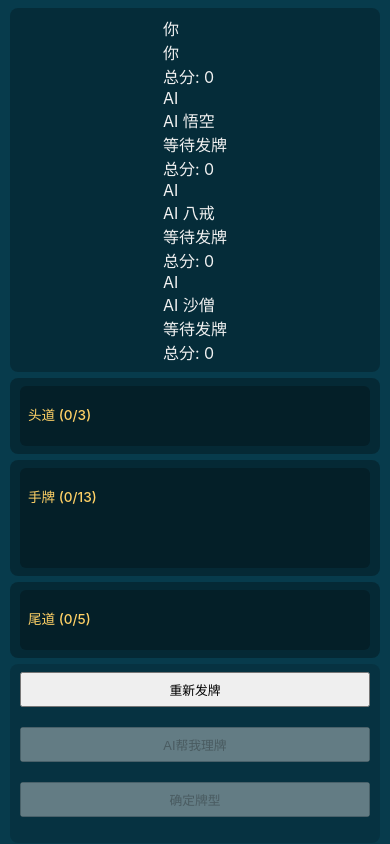
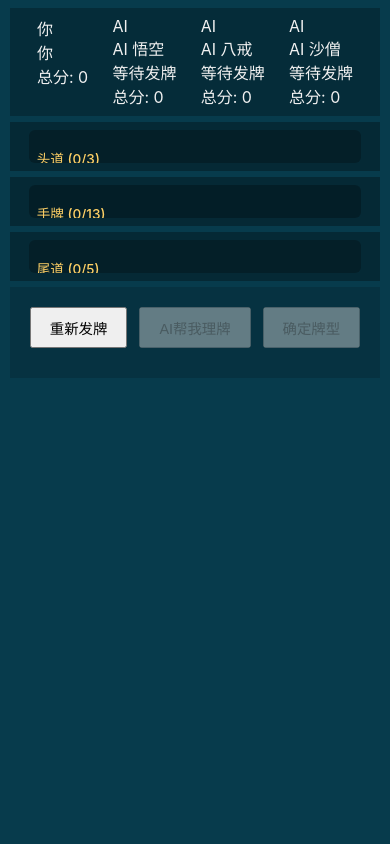
Before and after one commit to wen952555/sss, a React (Create React App) app in the folder frontend/: page / in a window 390 px wide. Built offline with nearby package versions, Linux system fonts and the light colour scheme.

Commit message:
Update App.css

```diff
--- a/frontend/src/App.css
+++ b/frontend/src/App.css
@@ -13,8 +13,8 @@ body {
   -moz-osx-font-smoothing: grayscale;
   color: #f1f1f1;
   box-sizing: border-box;
-  display: flex; /* 让body成为flex容器 */
-  flex-direction: column; /* 使app-container能用flex-grow */
+  display: flex;
+  flex-direction: column;
 }
 *, *::before, *::after {
   box-sizing: inherit;
@@ -23,35 +23,35 @@ body {
 .app-container {
   display: flex;
   flex-direction: column;
-  width: 100%;
-  flex-grow: 1; /* 占据body内所有可用垂直空间 */
-  /* padding 由 game-view-active 控制 */
+  width: 100%; /* 确保 app-container 占满宽度 */
+  flex-grow: 1;
 }
 
 /* 主游戏视图容器 (包含5个横幅) */
 .game-view-active {
   display: flex;
   flex-direction: column; /* 五个横幅垂直排列 */
-  align-items: center;    /* 横幅内容在其max-width内居中 */
-  width: 100%;
-  flex-grow: 1;          /* 占据app-container内所有可用垂直空间 */
-  padding: 10px 15px;    /* 统一的左右内边距，上下由gap控制 */
-  gap: 10px;             /* 横幅之间的垂直间距 */
+  align-items: stretch;    /* 横幅默认拉伸以占满宽度 */
+  width: 100%;           /* 占满父容器宽度 */
+  flex-grow: 1;
+  padding: 0;            /* 移除 game-view-active 的 padding，让 banner-section 控制边距 */
+  gap: 8px;              /* 横幅之间的垂直间距 */
 }
 
-/* 通用横幅区域样式 */
+/* 通用横幅区域样式 - 核心：占满宽度，移除 max-width 和 margin:auto */
 .banner-section {
-  width: 100%;           /* 占满父容器（game-view-active在padding内的宽度） */
-  max-width: 900px;      /* 所有横幅内容的最大宽度 */
-  margin-left: auto;     /* 使横幅内容在其父容器内水平居中 */
-  margin-right: auto;
-  padding: 10px;         /* 横幅自身的上下内边距，左右由父容器控制 */
+  width: 100%;           /* 关键：占满父容器宽度 */
+  /* max-width: 900px; */  /* 彻底移除 max-width */
+  /* margin-left: auto; */ /* 彻底移除 margin auto */
+  /* margin-right: auto; */
+  padding: 10px 15px;    /* 横幅自身的内边距，控制内容与横幅边缘的距离 */
   background-color: rgba(0, 0, 0, 0.2);
-  border-radius: 8px;
   display: flex;
   flex-direction: column;
-  align-items: center;
+  align-items: center; /* 内部内容块（如 top-banner-container）水平居中 */
 }
+/* 不再为第一个和最后一个横幅添加圆角，保持边缘平直 */
+
 
 /* 横幅1: 玩家状态显示区 */
 .player-status-banner-section {
@@ -60,57 +60,65 @@ body {
   padding-bottom: 8px;
   flex-shrink: 0; /* 高度固定，不允许被压缩 */
 }
-.top-banner-container { /* ... (保持不变) ... */ }
-/* ... (AIPlayerDisplay 和 HumanPlayerBannerDisplay 的样式保持不变) ... */
+.top-banner-container {
+  display: flex;
+  justify-content: space-around;
+  align-items: stretch;
+  width: 100%;
+  max-width: 960px; /* TopBanner内部的内容可以有一个最大宽度以保持美观 */
+  margin: 0 auto;   /* 使TopBanner内容在其横幅内居中 */
+  gap: 8px;
+  flex-wrap: wrap;
+}
+/* ... (player-banner-item 及其子元素样式保持不变) ... */
 
 
 /* 横幅2,3,4: 牌道区域 */
 .hand-lane-banner {
   background-color: rgba(0,0,0,0.3);
-  padding: 10px;
+  padding: 10px 15px;
   flex-grow: 1;     /* 关键：让每个牌道横幅平均分配剩余的垂直空间 */
   display: flex;
   justify-content: center;
-  align-items: stretch; /* 关键：让内部的 .hand-area 能撑满高度 */
-  overflow: hidden; /* 防止内容溢出父横幅 */
+  align-items: stretch;
+  overflow: hidden;
 }
-/* .middle-lane 的特殊 flex-grow 可以移除，让三道平均分配 */
-/* .hand-lane-banner.middle-lane { flex-grow: 1; } */
+/* 移除 .middle-lane 的特殊 flex-grow，让三道平均分配 */
 
 .hand-area {
   background-color: rgba(0, 0, 0, 0.25);
-  padding: 8px; /* 减小内边距，给卡牌更多空间 */
-  border-radius: 6px; /* 减小圆角 */
+  padding: 8px;
+  border-radius: 6px;
   display: flex;
   flex-direction: row;
-  gap: 4px; /* 减小卡牌间距 */
+  gap: 4px;
   position: relative;
   align-items: center;
   width: 100%;
-  max-width: 600px; /* 牌道内容区最大宽度 */
+  max-width: 600px; /* 牌道内容区最大宽度，使其在横幅内居中 */
   margin: 0 auto;
-  height: 100%; /* 关键：让 hand-area 填满其父 hand-lane-banner 的高度 */
-  overflow: hidden; /* 内部内容溢出时隐藏或滚动 */
+  height: 100%;
+  overflow: hidden;
 }
 .hand-info-internal { position: absolute; top: 4px; left: 8px; right: 8px; display: flex; justify-content: space-between; align-items: center; pointer-events: none; z-index: 1;}
-.hand-area-title-internal { color: #ffd166; font-weight: 500; font-size: 0.85em; /* 缩小标题 */ }
+.hand-area-title-internal { color: #ffd166; font-weight: 500; font-size: 0.85em; }
 .hand-type-display-internal { font-size: 0.75em; color: #f1f1f1; background-color: rgba(0,0,0,0.6); padding: 2px 5px; border-radius: 3px; font-weight: 500; }
 
-.hand-area.allow-wrapping { /* 手牌区，13张牌 */
+.hand-area.allow-wrapping {
   flex-wrap: wrap;
   justify-content: center;
-  padding-top: 25px; /* 为文字留空间 */
+  padding-top: 25px;
   align-items: flex-start;
-  overflow-y: auto; /* 允许手牌区内部垂直滚动 */
+  overflow-y: auto;
 }
-.hand-area:not(.allow-wrapping) { /* 头/中(5张)/尾道 */
+.hand-area:not(.allow-wrapping) {
   flex-wrap: nowrap;
   justify-content: center;
   padding-top: 25px;
 }
 .card {
-  width: 45px;  /* 卡牌尺寸根据新的空间调整 */
-  height: 63px; /* 45 * 1.4 */
+  width: 45px;  /* 卡牌尺寸 */
+  height: 63px;
   border-radius: 3px;
   /* ... 其他样式保持不变 ... */
 }
@@ -119,18 +127,19 @@ body {
 
 /* 横幅5: 控制按钮区 */
 .controls-banner-section {
-  padding: 15px 10px;
+  padding-top: 25px;    /* 显著增加上padding */
+  padding-bottom: 25px; /* 显著增加下padding */
   background-color: rgba(0,0,0,0.15);
-  flex-grow: 1;     /* 关键：让按钮区也参与分配剩余的垂直空间 */
-  flex-shrink: 0;   /* 但也可以设置不压缩，如果希望它有固定最小高度 */
-  display: flex; /* 确保内部 .controls 和 .compare-all-button 能正确布局 */
+  flex-shrink: 0; /* 确保其高度由padding决定，不被压缩 */
+  display: flex;
   flex-direction: column;
-  justify-content: center; /* 按钮在增高的区域内垂直居中 */
+  justify-content: center;
   align-items: center;
+  gap: 10px;
 }
-.controls { display: flex; justify-content: center; gap: 12px; width: 100%; flex-wrap: wrap; padding-top: 0; margin-bottom: 10px; /* 与比牌按钮的间距 */ }
-.game-button { /* ... */ font-size: 0.9em; padding: 8px 18px; /* 按钮可以小一点 */ }
-.game-button.compare-all-button { /* ... */ margin-top: 0; width: auto; max-width: 280px; font-size: 1em; padding: 10px 25px; }
+.controls { display: flex; justify-content: center; gap: 12px; width: 100%; max-width: 400px; /* 按钮组可以有个最大宽度 */ flex-wrap: wrap; padding-top: 0; margin-bottom: 10px; }
+.game-button { font-size: 0.9em; padding: 8px 18px; /* ... */ }
+.game-button.compare-all-button { margin-top: 0; width: auto; max-width: 280px; font-size: 1em; padding: 10px 25px; }
 
 
 /* --- 比牌视图容器 (保持不变) --- */
@@ -139,28 +148,17 @@ body {
 
 
 /* --- 响应式调整 --- */
-@media (max-width: 900px) { /* 当屏幕宽度小于横幅内容最大宽度时 */
-  .banner-section {
-    /* max-width: 100%; */ /* 如果希望内容区也占满 */
-  }
-  .top-banner-container, .hand-area {
-    max-width: 100%; /* 让内部内容也占满 */
+@media (max-width: 900px) { /* 当屏幕宽度小于横幅内部内容最大宽度时 */
+  /* .banner-section 的 max-width 已移除，所以这条不再直接需要 */
+  /* 但可以调整内部元素的 max-width */
+  .top-banner-container, .hand-area, .controls {
+    max-width: 95%; /* 让内容区在横幅内稍微窄一点，留出边距 */
   }
 }
 @media (max-width: 768px) {
   .game-view-active { padding: 8px 10px; gap: 6px; } /* 调整主视图 padding 和 gap */
-  .banner-section { padding: 8px 10px; }
-  .card { width: 40px; height: 56px; }
-  .hand-area { min-height: 70px; /* (56 + padding) */ gap: 3px; }
-  .hand-area.allow-wrapping { min-height: 125px; /* (56*2 + 3) + 文字 + padding */ }
-  .controls .game-button { width: calc(33.33% - 6px); font-size: 0.8em; padding: 6px 8px; }
-  .game-button.compare-all-button { font-size: 0.95em; padding: 10px 20px; }
+  .banner-section { padding: 8px 10px; } /* 统一横幅内边距 */
+  /* ... (其他响应式调整，确保内容在小屏幕上合理显示) ... */
+  .controls-banner-section { padding-top: 20px; padding-bottom: 20px; }
 }
-@media (max-width: 480px) {
-  .card { width: 32px; height: 45px; }
-  .hand-area { min-height: 60px; }
-  .hand-area.allow-wrapping { min-height: 100px; }
-  .controls { flex-direction: column; align-items: stretch; }
-  .controls .game-button { width: 100%; margin-bottom: 8px; }
-  .game-button.compare-all-button { width: 100%; }
-}
+/* ... (更小屏幕的响应式调整) ... */
```
